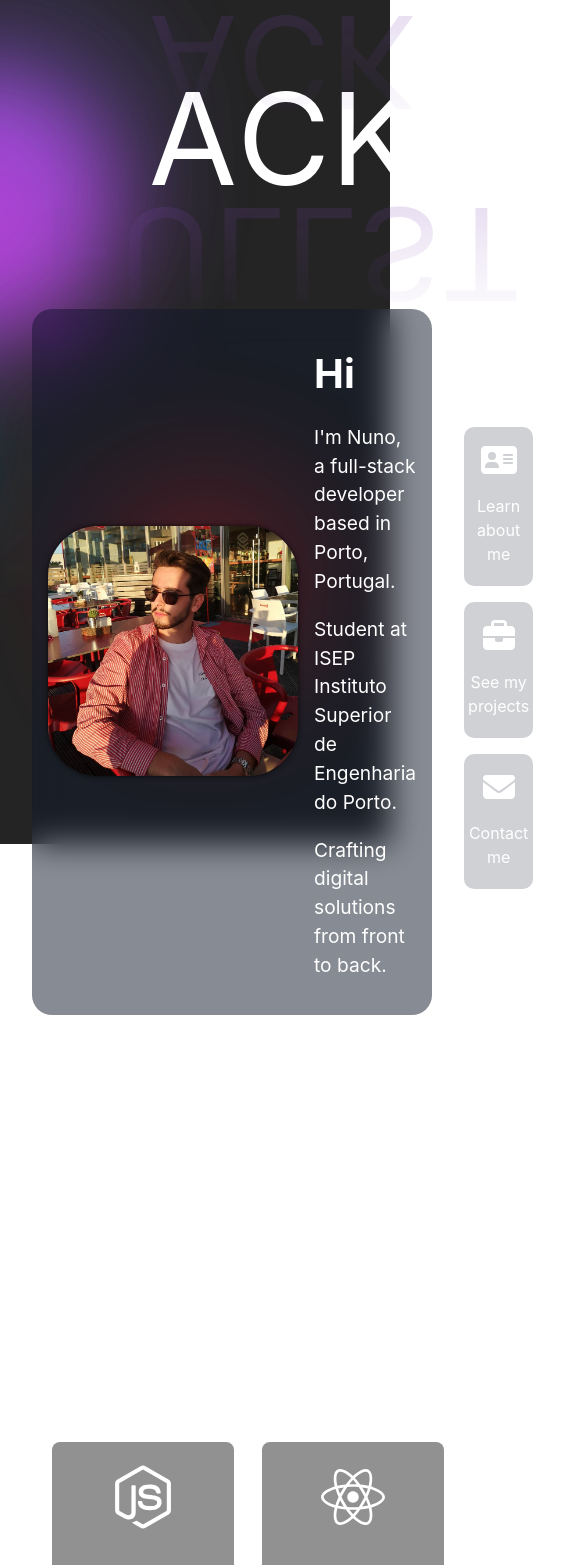
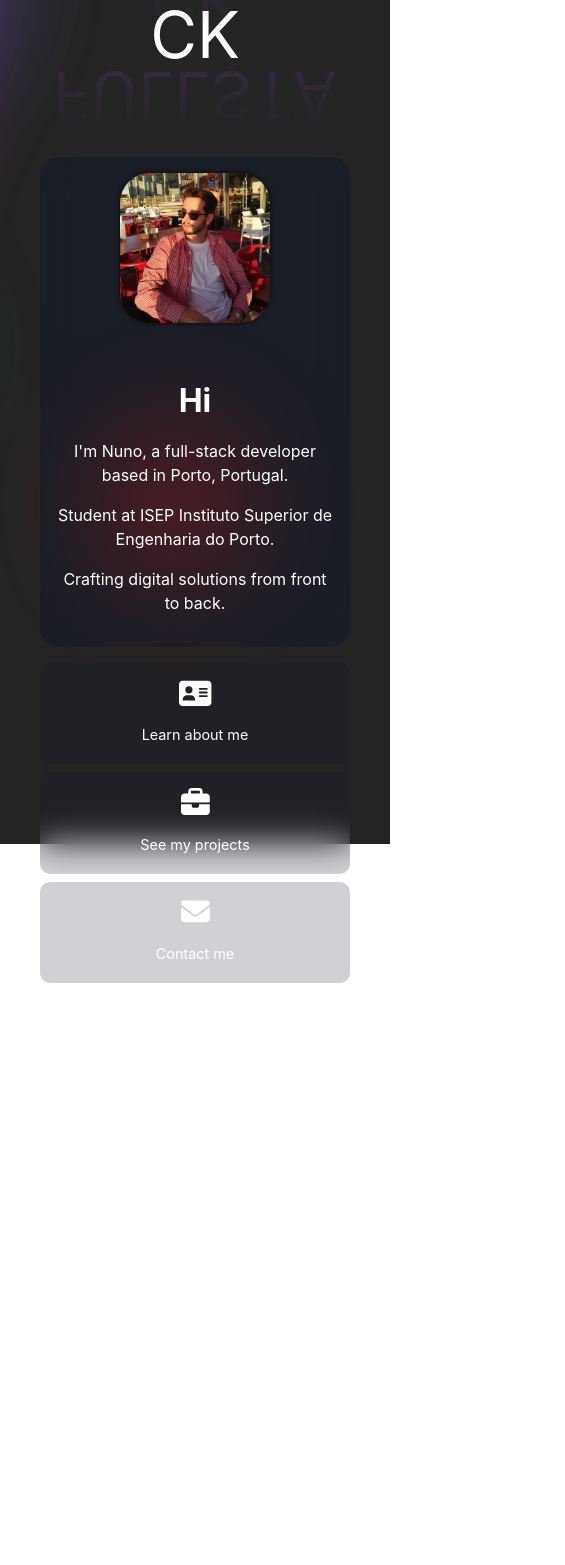
Before and after one commit to NunoTeixeiraMota/Portfolio, a React (Vite) app: page / in a window 390 px wide. Shown: the top 1565 px of the page, 565 px wide, since content can reach past the window. Built offline with nearby package versions, Linux system fonts and the light colour scheme; no server answers.

Commit message:
Responsive Changes

```diff
--- a/src/App.css
+++ b/src/App.css
@@ -7,13 +7,12 @@
   --color-bg2: rgb(0, 17, 82);
   --color1: 18, 113, 255;
   --color2: 221, 74, 255;
-  --color3:25, 75, 100;
+  --color3: 25, 75, 100;
   --color4: 200, 50, 50;
   --color5: 102, 186, 168;
   --color-interactive: 140, 100, 255;
   --circle-size: 80%;
   --blending: hard-light;
-
 }
 
 .logo {
@@ -69,9 +68,8 @@
   }
 }
 
-
 .gradient-bg {
-  background-color:rgba(36, 36, 36, 1);;
+  background-color: rgba(36, 36, 36, 1);
   position: fixed;
   top: 0;
   left: 0;
@@ -81,8 +79,6 @@
   pointer-events: none; /* Ensure it doesn't interfere with mouse events */
   overflow: hidden; /* Hide overflow content */
 }
-
-
 
 .gradients-container {
   filter: url(#goo) blur(40px);
@@ -155,7 +151,6 @@
   opacity: 0.7;
 }
 
-
 .interactive {
   position: absolute;
   background: radial-gradient(circle at center, rgba(var(--color-interactive), 0.8) 0, rgba(var(--color-interactive), 0) 50%) no-repeat;
@@ -168,3 +163,20 @@
 
   opacity: 0.7;
 }
+
+/* Media query for mobile screens */
+@media (max-width: 768px) {
+  #root {
+    padding: 1rem; /* Adjust padding for smaller screens */
+  }
+
+  .logo {
+    height: 4em; /* Reduce logo size */
+    padding: 1em;
+  }
+
+  .g1, .g2, .g3, .g4, .interactive {
+    width: 60%; /* Reduce circle size */
+    height: 60%;
+  }
+}
--- a/src/index.css
+++ b/src/index.css
@@ -7,11 +7,13 @@
   -webkit-font-smoothing: antialiased;
   -moz-osx-font-smoothing: grayscale;
 }
+
 a {
   font-weight: 500;
   color: #ffffff; /* Set all links to white */
   text-decoration: inherit;
 }
+
 a:hover {
   color: #95CFEE;
 }
@@ -19,7 +21,8 @@ a:hover {
 body {
   margin: 0;
   display: flex;
-  place-items: center;
+  flex-direction: column;
+  align-items: center; /* Changed from place-items to align-items for better mobile support */
   min-width: 320px;
   min-height: 100vh;
 }
@@ -27,7 +30,6 @@ body {
 h1 {
   font-size: 3.2em;
   line-height: 1.1;
-
 }
 
 button {
@@ -41,9 +43,11 @@ button {
   cursor: pointer;
   transition: border-color 0.25s;
 }
+
 button:hover {
   border-color: #646cff;
 }
+
 button:focus,
 button:focus-visible {
   outline: 4px auto -webkit-focus-ring-color;
@@ -54,10 +58,28 @@ button:focus-visible {
     color: #213547;
     background-color: #ffffff;
   }
+
   a:hover {
     color: #747bff;
   }
+
   button {
     background-color: #f9f9f9;
   }
 }
+
+/* Media query for mobile screens */
+@media (max-width: 768px) {
+  h1 {
+    font-size: 2.4em; /* Reduce font size */
+  }
+
+  button {
+    padding: 0.5em 1em; /* Adjust padding */
+    font-size: 0.9em; /* Reduce font size */
+  }
+
+  body {
+    padding: 1rem; /* Add padding for better spacing */
+  }
+}
--- a/src/navbar.css
+++ b/src/navbar.css
@@ -1,35 +1,56 @@
 nav {
   position: fixed;
   top: 0;
-  right: 0; /* Align to the right side of the screen */
-  z-index: 1000; /* Ensure Navbar is above other content */
+  right: 0;
+  z-index: 1000;
   display: flex;
-  justify-content: flex-end; /* Align items to the right */
+  justify-content: flex-end;
   align-items: center;
-  padding: 10px; /* Adjust padding as needed */
-  width: 100%; /* Take full width of the screen */
+  padding: 10px;
+  width: 100%;
+  background-color: rgba(65, 65, 65, 0.8); /* Added background for better visibility */
 }
 
 ul {
   list-style-type: none;
   margin: 0;
   padding: 0;
-  display: flex; /* Make the list a flex container */
+  display: flex;
 }
 
 li {
-  margin-left: 20px; /* Adjust spacing between links as needed */
+  margin-left: 20px;
   color: white;
 }
 
 NavLink {
   text-decoration: none;
-  color: #333; /* Adjust link color as needed */
-  font-weight: bold; /* Adjust font weight as needed */
-  font-size: 18px; /* Adjust font size as needed */
-
+  color: #ffffff; /* Changed to white for better contrast */
+  font-weight: bold;
+  font-size: 18px;
 }
 
 NavLink:hover {
-  color: #555; /* Adjust link color on hover as needed */
+  color: #95CFEE;
 }
+
+/* Media query for mobile screens */
+@media (max-width: 768px) {
+  nav {
+    justify-content: center; /* Center items on smaller screens */
+    padding: 5px; /* Reduce padding */
+  }
+
+  ul {
+    flex-direction: column; /* Stack items vertically */
+    align-items: center; /* Center items */
+  }
+
+  li {
+    margin: 10px 0; /* Add vertical margin */
+  }
+
+  NavLink {
+    font-size: 16px; /* Reduce font size */
+  }
+}
--- a/src/pages/About.css
+++ b/src/pages/About.css
@@ -1,4 +1,5 @@
 .TechCard {
+  display: flex;
   flex-direction: column;
   flex-wrap: wrap;
   align-items: center;
@@ -7,27 +8,59 @@
 
 .techcontainer {
   overflow: hidden;
+  width: 100%; /* Ensure it uses full width */
 }
 
 .roadmap {
+  display: flex;
   flex-direction: column;
 }
 
 .leftsection {
   text-align: start;
 }
+
 .techlist {
   display: flex;
   flex-wrap: wrap;
   justify-content: space-around;
+  width: 100%; /* Ensure it uses full width */
+}
+
+/* Media query for mobile screens */
+@media (max-width: 768px) {
+  .TechCard {
+    min-width: 8rem; /* Reduce minimum width */
+  }
+
+  .techlist {
+    flex-direction: column; /* Stack tech items vertically */
+    align-items: center;
+    width: 100%; /* Ensure it uses full width */
+  }
+
+  .leftsection {
+    text-align: center; /* Center text for better readability on mobile */
   }
 
   .techcontainer {
-    overflow: hidden;
+    padding: 1rem; /* Add padding for better spacing */
+    width: 100%; /* Ensure it uses full width */
   }
 
-  .TechCard {
-    flex-direction: column;
-    align-items: center;
-    min-width: 10rem;
+  .roadmap {
+    padding: 1rem; /* Add padding for better spacing */
+    width: 100%; /* Ensure it uses full width */
   }
+}
+
+/* Additional mobile adjustments */
+@media (max-width: 480px) {
+  .techcontainer {
+    padding: 0.5rem; /* Further reduce padding for smaller screens */
+  }
+
+  .roadmap {
+    padding: 0.5rem; /* Further reduce padding for smaller screens */
+  }
+}
--- a/src/pages/About.tsx
+++ b/src/pages/About.tsx
@@ -1,6 +1,6 @@
 import './About.css';
 import styled from 'styled-components';
-import { FaNodeJs, FaReact, FaJs, FaPython,FaJava } from 'react-icons/fa';
+import { FaNodeJs, FaReact, FaJs, FaPython, FaJava } from 'react-icons/fa';
 import { SiTypescript } from "react-icons/si";
 import { BiLogoMongodb } from "react-icons/bi";
 import { PiFileSqlDuotone } from "react-icons/pi";
@@ -8,10 +8,6 @@ import { FaAngular } from "react-icons/fa";
 import { FaGitAlt } from "react-icons/fa";
 import { FaLinux } from "react-icons/fa";
 import { SiPostman } from "react-icons/si";
-
-
-
-
 
 const About = () => {
   const technologies = [
@@ -29,13 +25,11 @@ const About = () => {
     { name: "Postman", icon: SiPostman }
   ];
 
-
-
   return (
     <Container>
       <LFM>
-      <LeftSection>
-        <Title style={{ textAlign: "center" }}>Life Map</Title>
+        <Section>
+          <Title>Life Map</Title>
           <Trajectory>
             <RoadMap>
               <CheckPoint>
@@ -52,8 +46,8 @@ const About = () => {
               </CheckPoint>
             </RoadMap>
           </Trajectory>
-      </LeftSection>
-      <CenterSection>
+        </Section>
+        <Section>
           <Title>Hobby</Title>
           <Trajectory>
             <RoadMap>
@@ -67,11 +61,11 @@ const About = () => {
               </CheckPoint>
             </RoadMap>
           </Trajectory>
-        </CenterSection>
+        </Section>
       </LFM>
       <RightSection>
         <TechStack>
-          <Title style={{ textAlign: "left", fontSize: "1rem", color: "rgba(255, 255, 255, 0.25)" }}>Technologies I Work With:</Title>
+          <Title>Technologies I Work With:</Title>
           <TechList>
             {technologies.map((tech, index) => (
               <TechItem key={index}>
@@ -89,31 +83,44 @@ const About = () => {
   );
 };
 
+const Container = styled.div`
+  display: flex;
+  flex-direction: column;
+  align-items: center;
+  width: 100%;
+  padding-top: 1rem;
+
+  @media (max-width: 768px) {
+    padding: 0.5rem;
+  }
+`;
+
 const LFM = styled.div`
   display: flex;
   flex-direction: row;
   justify-content: space-between;
-  align-items: flex-start; /* Adjusted alignment */
-  height: 100vh;
+  align-items: flex-start;
   width: 100%;
   padding-top: 5rem;
+
+  @media (max-width: 768px) {
+    flex-direction: column;
+    align-items: center;
+  }
 `;
 
-const Container = styled.div`
-  display: flex;
-  flex-direction: column;
-  justify-content: space-between;
-  align-items: center;
-  height: 100vh;
-  width: 100%;
-  padding-top: 1rem;
-`;
-
-const LeftSection = styled.div`
+const Section = styled.div`
   flex: 1;
   display: flex;
   flex-direction: column;
   align-items: center;
+  margin-bottom: 2rem;
+
+  @media (max-width: 768px) {
+    width: 100%;
+    padding: 1rem;
+    text-align: center;
+  }
 `;
 
 const RightSection = styled.div`
@@ -121,17 +128,31 @@ const RightSection = styled.div`
   display: flex;
   flex-direction: column;
   align-items: center;
+
+  @media (max-width: 768px) {
+    width: 100%;
+    padding: 1rem;
+    text-align: center;
+  }
 `;
 
 const Title = styled.h2`
   font-size: 2rem;
   color: white;
+
+  @media (max-width: 768px) {
+    font-size: 1.5rem;
+  }
 `;
 
 const Trajectory = styled.div`
   border-radius: 8px;
   font-size: 1.2rem;
   color: white;
+
+  @media (max-width: 768px) {
+    font-size: 1rem;
+  }
 `;
 
 const RoadMap = styled.div`
@@ -165,6 +186,12 @@ const TechList = styled.ul`
   display: flex;
   width: 100%;
   flex-wrap: wrap;
+  justify-content: center;
+
+  @media (max-width: 768px) {
+    flex-direction: column;
+    align-items: center;
+  }
 `;
 
 const TechItem = styled.li`
@@ -175,12 +202,16 @@ const TechItem = styled.li`
 const TechCard = styled.div`
   background-color: rgba(36, 36, 36, 0.5);
   border-radius: 8px;
-  padding: 1em; /* Adjust padding to ensure all cards have the same size */
+  padding: 1em;
   display: flex;
   flex-direction: column;
   align-items: center;
   text-align: center;
-  width: 150px; /* Set a fixed width for all cards */
+  width: 150px;
+
+  @media (max-width: 768px) {
+    width: 100%;
+  }
 `;
 
 const TechName = styled.span`
@@ -189,20 +220,13 @@ const TechName = styled.span`
 `;
 
 const Icon = styled.span`
-  font-size: 4rem; /* Increase the icon size */
+  font-size: 4rem;
   color: white;
 `;
 
 const CustomIcon = styled.span`
-  font-size: 4rem; /* Adjust the size to match the icon size */
+  font-size: 4rem;
   color: white;
 `;
 
-const CenterSection = styled.div`
-  flex: 1;
-  display: flex;
-  flex-direction: column;
-  align-items: center;
-  justify-content: center;
-`;
 export default About;
--- a/src/pages/Contact.css
+++ b/src/pages/Contact.css
@@ -88,8 +88,7 @@ textarea {
     }
     .contact-form,
     .contact-info {
-        width: 100%;
-        /* Ensure padding remains the same to maintain vertical alignment */
+      width: 100%; /* Ensure padding remains the same to maintain vertical alignment */
     }
   }
 
@@ -101,3 +100,20 @@ textarea {
   .contact-info a:hover {
     color: #5f93d8;
   }
+
+  /* Additional mobile adjustments */
+  @media (max-width: 480px) {
+    .contact-container {
+      box-shadow: none; /* Remove shadow for smaller screens */
+      margin: 0 1rem; /* Add side margins */
+    }
+
+    .contact-form,
+    .contact-info {
+      padding: 1rem; /* Reduce padding */
+    }
+
+    .submit-btn {
+      padding: 0.5rem 1rem; /* Adjust button padding */
+    }
+  }
--- a/src/pages/Home.tsx
+++ b/src/pages/Home.tsx
@@ -78,7 +78,6 @@ const Home = () => {
                         <Description>Crafting digital solutions from front to back.</Description>
                     </Content>
                 </ContentContainer>
-                {/* Boxes with click functionality */}
                 <BoxContainer>
                     <Box onClick={() => scrollToSection("about")}>
                         <BoxTitle><FontAwesomeIcon icon={faAddressCard} size="2x" color="white" /></BoxTitle>
@@ -88,7 +87,6 @@ const Home = () => {
                         <BoxTitle><FontAwesomeIcon icon={faBriefcase} size="2x" color="white" /></BoxTitle>
                         <BoxContent>See my projects</BoxContent>
                     </Box>
-                    {/* LinkedIn Box */}
                     <Box onClick={() => scrollToSection("contact")}>
                         <BoxTitle><FontAwesomeIcon icon={faEnvelope} size="2x" color="white" /></BoxTitle>
                         <BoxContent>Contact me</BoxContent>
@@ -99,8 +97,6 @@ const Home = () => {
     );
 };
 
-
-
 const FSD = styled.div`
     top: -5%;
     color: white;
@@ -110,25 +106,31 @@ top: -5%;
     display: inline-block;
     transition: transform 0.3s ease;
 
-    /* CSS for hover effect */
     span {
         display: inline-block;
         transition: transform 0.3s ease;
     }
 
-    /* Define hover effect */
     span:hover {
         transform: translateY(-10px);
+    }
+
+    @media (max-width: 768px) {
+        font-size: 4em; /* Adjust font size for mobile */
     }
 `;
 
 const ReflectionWrapper = styled.div`
     position: absolute;
-    bottom: -115px; /* Adjust the distance between main text and reflection */
+    bottom: -115px;
     left: 0;
     width: 100%;
     transform: scaleY(-1);
     opacity: 0.5;
+
+    @media (max-width: 768px) {
+        bottom: -60px; /* Adjust position for mobile */
+    }
 `;
 
 const GradientText = styled.span`
@@ -145,11 +147,20 @@ const Container = styled.div`
     align-items: center;
     height: 100vh;
     flex-direction: column;
+    padding: 1rem;
+
+    @media (max-width: 768px) {
+        padding: 0.5rem; /* Adjust padding for mobile */
+    }
 `;
 
 const FlexContainer = styled.div`
     display: flex;
     align-items: center;
+
+    @media (max-width: 768px) {
+        flex-direction: column; /* Stack elements vertically on mobile */
+    }
 `;
 
 const Logo = styled.img`
@@ -158,36 +169,63 @@ const Logo = styled.img`
     border-radius: 20%;
     box-shadow: 0px 0px 5px 0px rgba(0, 0, 0, 0.75);
     margin-bottom: 1rem;
+
+    @media (max-width: 768px) {
+        width: 150px; /* Adjust logo size for mobile */
+    }
 `;
 
 const ContentContainer = styled.div`
     backdrop-filter: blur(16px) saturate(180%);
     -webkit-backdrop-filter: blur(16px) saturate(180%);
-background-color: rgba(17, 25, 40, 0.5);    padding: 1rem;
+    background-color: rgba(17, 25, 40, 0.5);
+    padding: 1rem;
     border-radius: 20px;
     display: flex;
     align-items: center;
     flex-direction: row;
     margin-top: 2rem;
+
+    @media (max-width: 768px) {
+        flex-direction: column; /* Stack elements vertically on mobile */
+        text-align: center; /* Center text on mobile */
+    }
 `;
 
 const LogoContainer = styled.div`
     margin-right: 1rem;
+
+    @media (max-width: 768px) {
+        margin-right: 0; /* Remove margin for mobile */
+        margin-bottom: 1rem; /* Add bottom margin for spacing */
+    }
 `;
 
 const Content = styled.div`
     text-align: left;
+
+    @media (max-width: 768px) {
+        text-align: center; /* Center text on mobile */
+    }
 `;
 
 const Title = styled.h1`
     font-size: 2.5rem;
     color: white;
+
+    @media (max-width: 768px) {
+        font-size: 2rem; /* Adjust title size for mobile */
+    }
 `;
 
 const Description = styled.p`
     font-size: 1.2rem;
     color: white;
     margin-top: 1rem;
+
+    @media (max-width: 768px) {
+        font-size: 1rem; /* Adjust description size for mobile */
+    }
 `;
 
 const BoxContainer = styled.div`
@@ -197,6 +235,12 @@ const BoxContainer = styled.div`
     justify-content: space-around;
     width: 30%;
     margin-left: 2rem;
+
+    @media (max-width: 768px) {
+        width: 100%; /* Full width on mobile */
+        margin-left: 0; /* Remove left margin */
+        padding-top: 1rem; /* Adjust padding for mobile */
+    }
 `;
 
 const Box = styled.div`
@@ -207,21 +251,34 @@ const Box = styled.div`
     position: relative;
     backdrop-filter: blur(16px) saturate(180%);
     -webkit-backdrop-filter: blur(16px) saturate(180%);
-    background-color: rgba(17, 25, 40, 0.2);    transition: box-shadow 0.3s ease; /* Add transition for the box-shadow property */
+    background-color: rgba(17, 25, 40, 0.2);
+    transition: box-shadow 0.3s ease;
 
     &:hover {
-        box-shadow: 0 0 20px 5px rgba(125, 72, 177, 0.9); /* Add the glowing effect on hover */
+        box-shadow: 0 0 20px 5px rgba(125, 72, 177, 0.9);
+    }
+
+    @media (max-width: 768px) {
+        margin-bottom: 0.5rem; /* Adjust margin for mobile */
     }
 `;
 
 const BoxTitle = styled.h2`
     font-size: 1rem;
     margin-bottom: 0.5rem;
+
+    @media (max-width: 768px) {
+        font-size: 0.9rem; /* Adjust title size for mobile */
+    }
 `;
 
 const BoxContent = styled.p`
     font-size: 1rem;
-    color : white;
+    color: white;
+
+    @media (max-width: 768px) {
+        font-size: 0.9rem; /* Adjust content size for mobile */
+    }
 `;
 
 export default Home;
--- a/src/pages/Projects.css
+++ b/src/pages/Projects.css
@@ -7,7 +7,6 @@
   }
 
   .project-card {
-
     position: relative;
     border-radius: 8px;
     overflow: hidden;
@@ -27,7 +26,6 @@
     box-shadow: none; /* Remove the box shadow on hover */
     margin: 25px; /* Increase margin on hover */
   }
-
 
   .project-card::after {
     content: '';
@@ -62,7 +60,6 @@
     }
   }
 
-
   .project-card a {
     text-decoration: none;
     color: inherit;
@@ -75,7 +72,8 @@
   .project-title-container {
     backdrop-filter: blur(16px) saturate(180%);
     -webkit-backdrop-filter: blur(16px) saturate(180%);
-  background-color: rgba(17, 25, 40, 0.25);}
+    background-color: rgba(17, 25, 40, 0.25);
+  }
 
   .project-title {
     margin-top: 0;
@@ -83,8 +81,6 @@
     color: white;
     position: relative;
   }
-
-
 
   .project-languages {
     position: absolute;
@@ -96,7 +92,8 @@
     align-items: center;
     backdrop-filter: blur(16px) saturate(180%);
     -webkit-backdrop-filter: blur(16px) saturate(180%);
-    background-color: rgba(17, 25, 40, 0.25);    padding: 10px 0;
+    background-color: rgba(17, 25, 40, 0.25);
+    padding: 10px 0;
   }
 
   .project-languages div {
@@ -123,6 +120,7 @@
     height: 100vh; /* Set the height to 100% of viewport height */
     padding-top: 5rem;
   }
+
   .project-card-back {
     position: absolute;
     top: 0;
@@ -144,3 +142,47 @@
   .project-description {
     white-space: pre-line; /* Preserve line breaks and spaces */
   }
+
+/* Media query for tablets and below */
+@media (max-width: 768px) {
+    .project-card {
+      width: 100%;
+      height: auto;
+      margin: 10px 0;
+    }
+
+    .containermaster {
+      padding-top: 2rem;
+    }
+
+    .project-languages {
+      flex-direction: column;
+      padding: 5px 0;
+    }
+
+    .project-languages div {
+      margin: 5px 0;
+    }
+  }
+
+  /* Additional mobile adjustments */
+  @media (max-width: 480px) {
+    .project-card {
+      width: 100%;
+      height: auto;
+      margin: 5px 0;
+      box-shadow: none;
+    }
+
+    .containermaster {
+      padding-top: 1rem;
+    }
+
+    .project-languages {
+      padding: 3px 0;
+    }
+
+    .project-languages div {
+      margin: 3px 0;
+    }
+  }
--- a/src/pages/Projects.tsx
+++ b/src/pages/Projects.tsx
@@ -13,7 +13,8 @@ interface Project {
 const descriptions: { [key: string]: string } = {
     'EmpireBot-API': `🤖 CS:GO Empire Trading Automation System \n\nA Python script built to interact with the CS:GO Empire API, facilitating tasks like metadata retrieval, item fetching, bidding, and item withdrawal via API calls and data manipulation.\n\nKey features:\n\n🔌 Uses Python's requests library for API communication.\n🔧 Implements argparse for command-line argument handling.\n📂 Employs JSON for data storage and retrieval.\n💡 Demonstrates strong exception handling and error management for reliability.`,
     'ProjetoIntegrador24-ISEP': `🏫 University System: Full-Stack Project 🖥️\n\nFull-Stack Developer in university project using Node.js, C#, Angular, Three.js, and MongoDB.\n\nKey Features:\n\n🔧 Tech Stack: Node.js, C# ASP.NET Core, Angular, Three.js, MongoDB.\n📊 Backend: Node.js and C# ASP.NET Core managed operations like delivery robots, vigilance, and administration.\n🌟 Frontend: Angular provided intuitive user portal.\n🚀 Real-Time Visualization: Three.js within Angular for real-time delivery robot movements.\n💾 Data Management: MongoDB offered flexibility and scalability.`,
-    'Portfolio': `🔍 Portfolio: My Coding Journey\n\n⚡️Vite:  Fast build tool\n\n⚛️ React:  UI library\n\n👨‍💻TypeScript:  Typed JavaScript\n\n🔍 Realtime Project Viewer: Leveraging the Github API, this feature allows for live viewing of my projects, providing an interactive experience.\n\n📁 Open Source: GitHub repository open for exploration, offering insights into my coding practices and project structure.`
+    'Portfolio': `🔍 Portfolio: My Coding Journey\n\n⚡️Vite:  Fast build tool\n\n⚛️ React:  UI library\n\n👨‍💻TypeScript:  Typed JavaScript\n\n🔍 Realtime Project Viewer: Leveraging the Github API, this feature allows for live viewing of my projects, providing an interactive experience.\n\n📁 Open Source: GitHub repository open for exploration, offering insights into my coding practices and project structure.`,
+    'Data-Driven-Predictions-on-CO2-Emissions':'About This Project 📘 \n This analysis spans CO2 emissions from 1900 to 2021 in Portugal and selected regions, employing Exploratory Data Analysis (EDA), Statistical Inference, Correlation Analysis, and Linear Regression Modeling to compare trends and predict future emissions.\n\n Technologies Used 💻🔬 \n Python: For data analysis and modeling.\nPandas & NumPy: Data manipulation and statistical analysis.\nMatplotlib & Seaborn: Visualization tools for charts and heatmaps. \nSciPy & Statsmodels: Advanced statistical tests and regression analysis'
 };
 
 const Projects = () => {
```
Also changed, not shown: 1 other file (tests, documents, lock files or other folders). Lines whose indentation alone changed are shown as unchanged.
